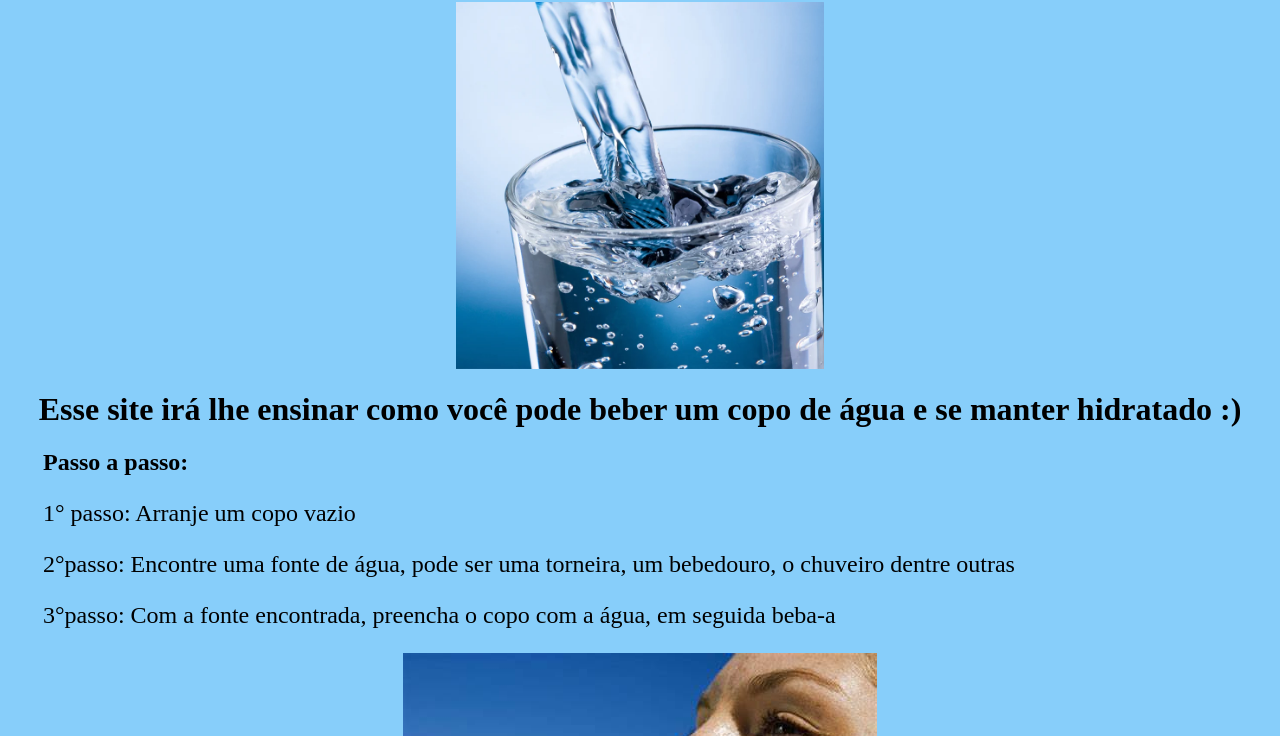
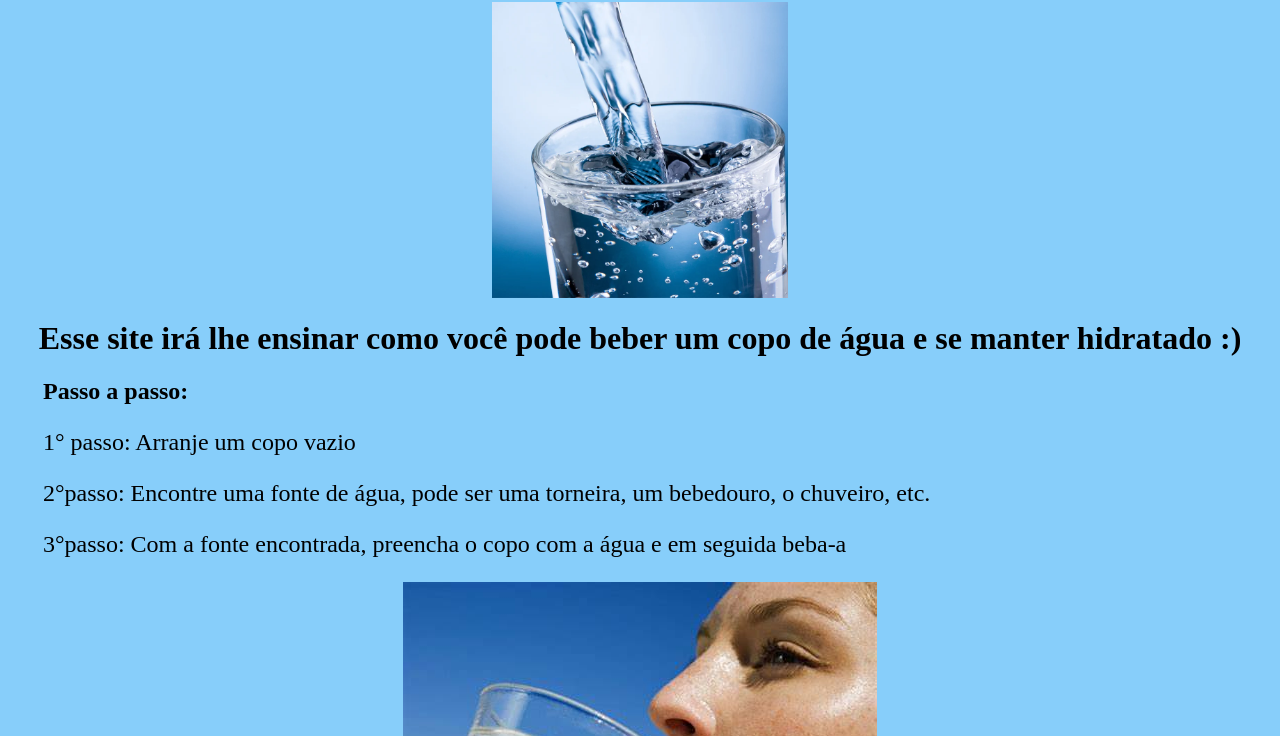
Before and after one commit to ProjetosNicolasGarcia/Siteparaaprova, a plain HTML site: page index.html in a window 1280 px wide. Shown: the part 64-800 px from the top of the page. Drawn offline with Linux system fonts and the light colour scheme.

Commit message:
versão final da prova

```diff
--- a/css/estilo.css
+++ b/css/estilo.css
@@ -23,7 +23,7 @@ h2{
 }
 
 .primeira{
-    width: 31%;
+    width: 25%;
 }
 
 h3 {
--- a/index.html
+++ b/index.html
@@ -22,8 +22,8 @@
             <h2>Passo a passo:</h2>
 
             <p>1° passo: Arranje um copo vazio</p>
-            <p>2°passo: Encontre uma fonte de água, pode ser uma torneira, um bebedouro, o chuveiro dentre outras</p>
-            <p>3°passo: Com a fonte encontrada, preencha o copo com a água, em seguida beba-a</p>
+            <p>2°passo: Encontre uma fonte de água, pode ser uma torneira, um bebedouro, o chuveiro, etc.</p>
+            <p>3°passo: Com a fonte encontrada, preencha o copo com a água e em seguida beba-a</p>
 
             <figure>
                 <img class="segunda" src="img/mulher.png" alt="mulher bebendo água">
```
